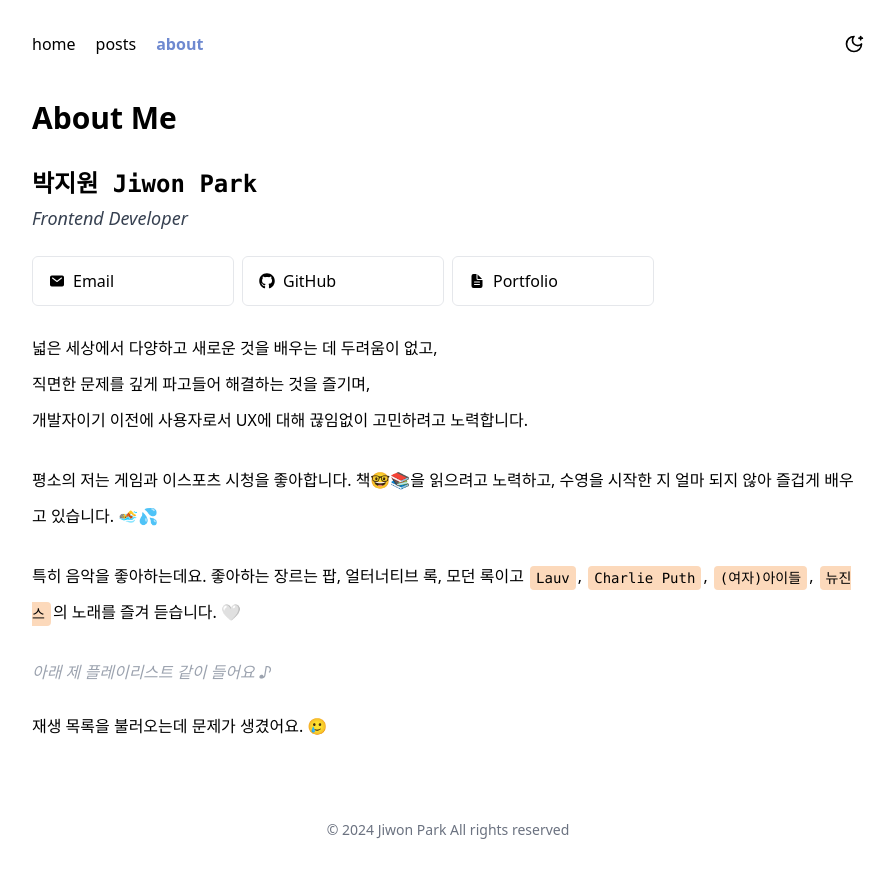
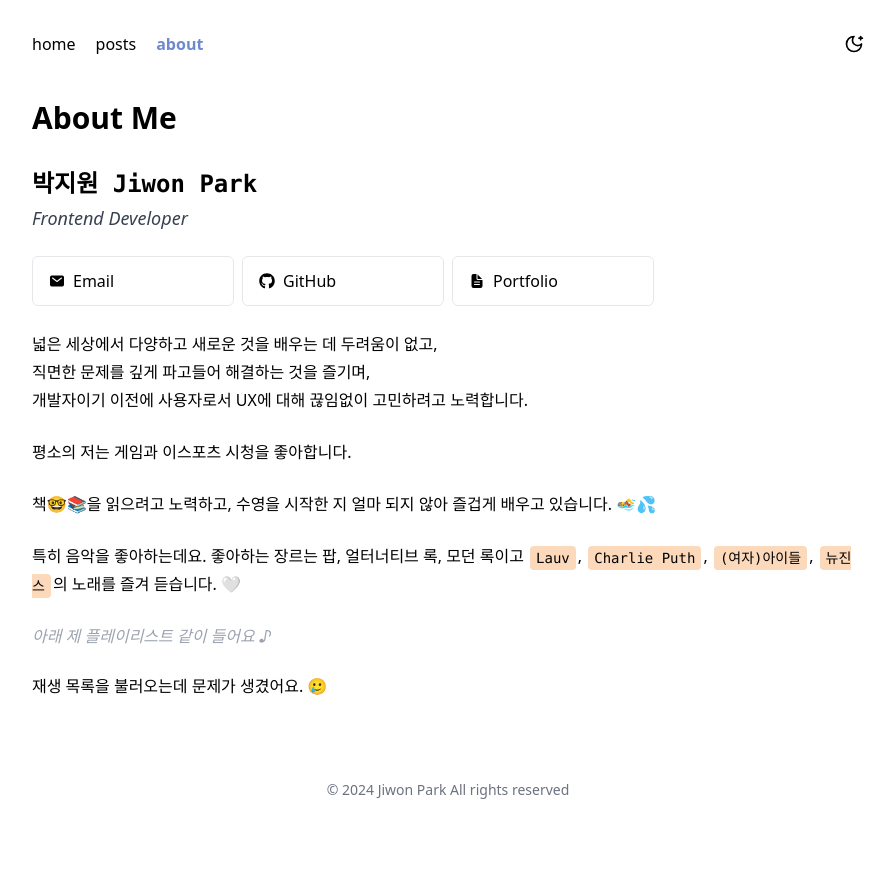
Before and after one commit to xoxojw/jiwon.blog, a Next.js app: page /about in a window 1280 px wide. Shown: the top 878 px of the page, without its empty margins (192-1085 px from the left). Built offline with nearby package versions, Linux system fonts and the light colour scheme; no server answers.

Commit message:
:recycle: 컴포넌트 수정

```diff
--- a/src/app/about/components/About.tsx
+++ /dev/null
@@ -1,28 +0,0 @@
-import Section from "./ui/Section";
-import Playlist from "../components/Playlist";
-import Contact from "./Contact";
-
-const About = () => {
-  return (
-    <Section index={1} sectionTitle="박지원 Jiwon Park" sectionSubTitle="Frontend Developer">
-      <Contact index={2} />
-      <div className="animate-in flex flex-col gap-6 leading-7 md:leading-9 md:text-base text-sm" style={{ "--index": 5 } as React.CSSProperties}>
-        <ul>
-          <li>넓은 세상에서 다양하고 새로운 것을 배우는 데 두려움이 없고,</li>
-          <li>직면한 문제를 깊게 파고들어 해결하는 것을 즐기며,</li>
-          <li>개발자이기 이전에 사용자로서 UX에 대해 끊임없이 고민하려고 노력합니다.</li>
-        </ul>
-        <p>
-          평소의 저는 게임과 이스포츠 시청을 좋아합니다. 책🤓📚을 읽으려고 노력하고, 수영을 시작한 지 얼마 되지 않아 즐겁게 배우고 있습니다. 🏊💦
-        </p>
-        <p className="highlight-words">
-          특히 음악을 좋아하는데요. 좋아하는 장르는 팝, 얼터너티브 록, 모던 록이고 <span>Lauv</span>, <span>Charlie Puth</span>, <span>(여자)아이들</span>, <span>뉴진스</span>의 노래를 즐겨 듣습니다. 🤍
-        </p>
-        <p className="italic text-gray-400">아래 제 플레이리스트 같이 들어요 ♪</p>
-      </div>
-      <Playlist index={6} />
-    </Section>
-  )
-}
-
-export default About
--- a/src/app/about/components/Contact.tsx
+++ b/src/app/about/components/Contact.tsx
@@ -27,10 +27,9 @@ const Contact = ({ index }: { index: number }) => {
       {contactLists.map((item, i) => (
         <li
           key={item.label}
-          className="animate-in border rounded-md px-4 py-3"
-          style={{ "--index": index + i } as React.CSSProperties}
+          className="border rounded-md px-4 py-3 hover:-translate-y-1 transition ease-in-out"
         >
-          <Link href={item.href} target="blank" className="flex items-center gap-2 hover:translate-x-1 transition ease-in-out">
+          <Link href={item.href} target="blank" className="flex items-center gap-2 hover:text-current">
             <span>{item.icon}</span>
             <p>{item.label}</p>
           </Link>
--- a/src/app/about/page.tsx
+++ b/src/app/about/page.tsx
@@ -1,14 +1,36 @@
-import About from "./components/About";
+import Contact from "./components/Contact";
+import Playlist from "./components/Playlist";
+import Section from "./components/Section";
 
 const AboutPage = () => {
   return (
     <>
       <h1 className="animate-in heading-first">About Me</h1>
       <div className="animate-in flex flex-col gap-20">
-        <About />
+        <Section index={1} sectionTitle="박지원 Jiwon Park" sectionSubTitle="Frontend Developer">
+          <Contact index={2} />
+          <div
+            className="animate-in flex flex-col gap-6 leading-7 md:leading-7 md:text-base text-sm"
+            style={{ "--index": 3 } as React.CSSProperties}
+          >
+            <ul>
+              <li>넓은 세상에서 다양하고 새로운 것을 배우는 데 두려움이 없고,</li>
+              <li>직면한 문제를 깊게 파고들어 해결하는 것을 즐기며,</li>
+              <li>개발자이기 이전에 사용자로서 UX에 대해 끊임없이 고민하려고 노력합니다.</li>
+            </ul>
+            <p>평소의 저는 게임과 이스포츠 시청을 좋아합니다.</p>
+            <p>책🤓📚을 읽으려고 노력하고, 수영을 시작한 지 얼마 되지 않아 즐겁게 배우고 있습니다. 🏊💦</p>
+            <p className="highlight-words">
+              특히 음악을 좋아하는데요. 좋아하는 장르는 팝, 얼터너티브 록, 모던 록이고 <span>Lauv</span>,{" "}
+              <span>Charlie Puth</span>, <span>(여자)아이들</span>, <span>뉴진스</span>의 노래를 즐겨 듣습니다. 🤍
+            </p>
+            <p className="italic text-gray-400">아래 제 플레이리스트 같이 들어요 ♪</p>
+          </div>
+          <Playlist index={4} />
+        </Section>
       </div>
     </>
-  )
-}
+  );
+};
 
 export default AboutPage;
--- a/src/app/page.tsx
+++ b/src/app/page.tsx
@@ -3,7 +3,7 @@ import Link from "next/link";
 import { allPosts } from ".contentlayer/generated";
 import { compareDesc } from "date-fns";
 
-import MyProfile from "../../public/my_profile.png";
+import MyProfile from "@/public/my_profile.jpeg";
 import { RiMailFill, RiGithubFill } from "react-icons/ri";
 import PostList from "@/src/components/PostList";
 
```
Also changed, not shown: public/my_profile.jpeg (added), public/my_profile.png (deleted), src/app/about/components/Section.tsx (renamed from src/app/about/components/ui/Section.tsx).
